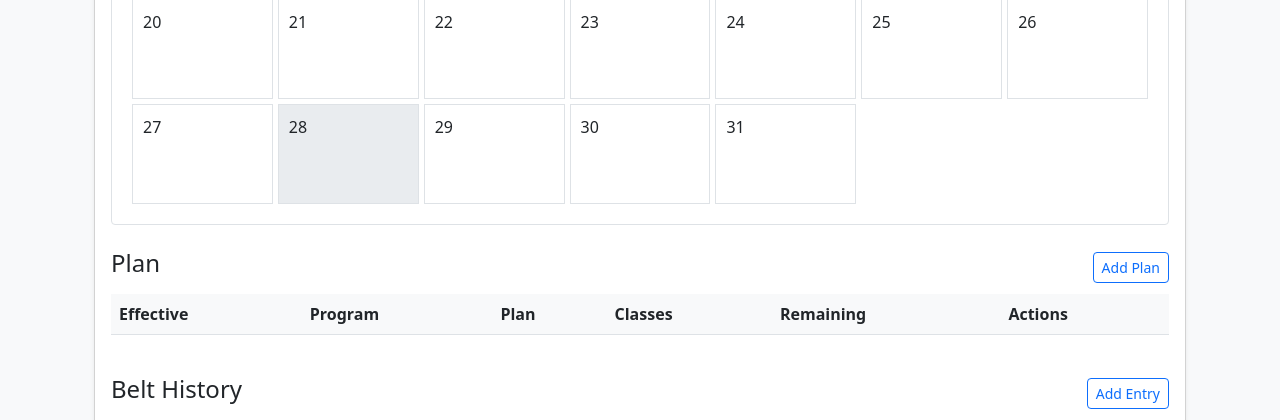
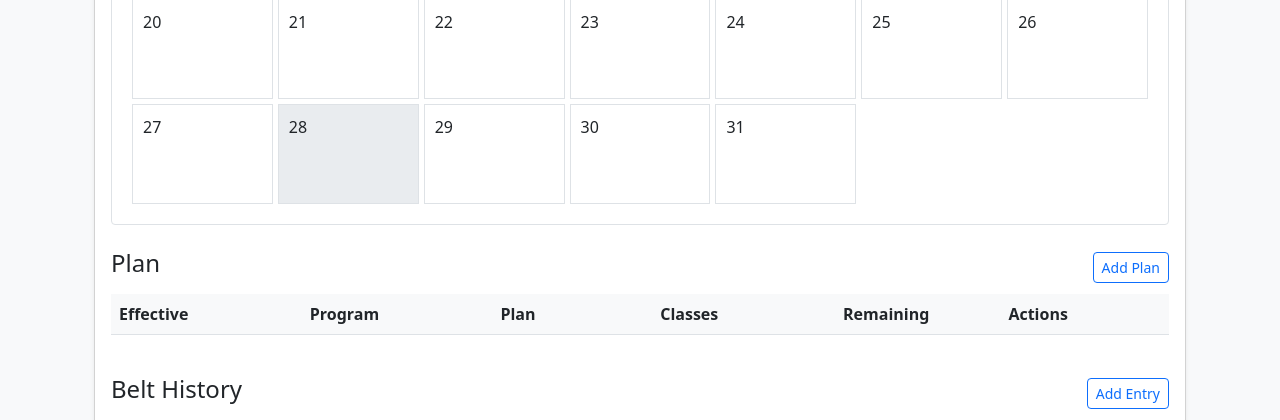
Before and after one commit to Wartho/attendance-tracker, a Flask app: template app/templates/teacher/student_calendar.html in a window 1280 px wide. Shown: the part 1306-1726 px from the top of the page. Run offline with Flask 3, Linux system fonts and the light colour scheme; the template is opened without the code that fills it: most values are stand-ins (such as "Sample title", 1, 10 or a date in 2020); lists and menus that the app fills with data are empty; parts of the project's set-up code (start-up, migrations or seed data) failed here and were passed over; some libraries are stand-ins or nearby versions.

Commit message:
Center align Classes and Remaining columns in Plan table

```diff
--- a/app/templates/teacher/student_calendar.html
+++ b/app/templates/teacher/student_calendar.html
@@ -339,8 +339,8 @@
                                         <th>Effective</th>
                                         <th>Program</th>
                                         <th>Plan</th>
-                                        <th>Classes</th>
-                                        <th>Remaining</th>
+                                        <th class="text-center">Classes</th>
+                                        <th class="text-center">Remaining</th>
                                         <th>Actions</th>
                                     </tr>
                                 </thead>
@@ -1243,8 +1243,8 @@ function displayPlan(plans) {
             <td>${effectivePeriod}</td>
             <td>${plan.program || 'Not Set'}</td>
             <td>${plan.plan || 'Not Set'}</td>
-            <td>${plan.classes || 'Not Set'}</td>
-            <td id="remaining-${plan.id}">Loading...</td>
+            <td class="text-center">${plan.classes || 'Not Set'}</td>
+            <td class="text-center" id="remaining-${plan.id}">Loading...</td>
             <td>
                 <button class="btn btn-sm btn-outline-primary" onclick="editPlan(${plan.id}, '${plan.program}', '${plan.effective_date}', '${plan.plan}', '${plan.classes}')">
                     <i class="fas fa-edit"></i> Edit
@@ -1564,8 +1564,8 @@ function togglePlanView() {
                 <td>${effectivePeriod}</td>
                 <td>${plan.program || 'Not Set'}</td>
                 <td>${plan.plan || 'Not Set'}</td>
-                <td>${plan.classes || 'Not Set'}</td>
-                <td id="remaining-${plan.id}">Loading...</td>
+                <td class="text-center">${plan.classes || 'Not Set'}</td>
+                <td class="text-center" id="remaining-${plan.id}">Loading...</td>
                 <td>
                     <button class="btn btn-sm btn-outline-primary" onclick="editPlan(${plan.id}, '${plan.program}', '${plan.effective_date}', '${plan.plan}', '${plan.classes}')">
                         <i class="fas fa-edit"></i> Edit
```
